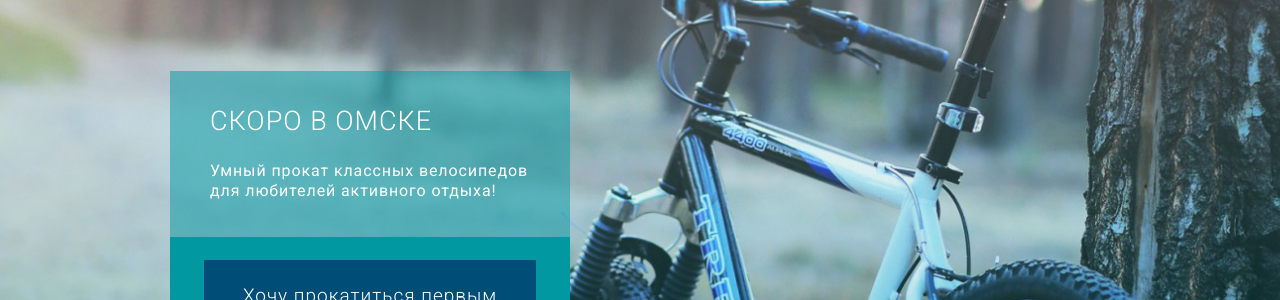
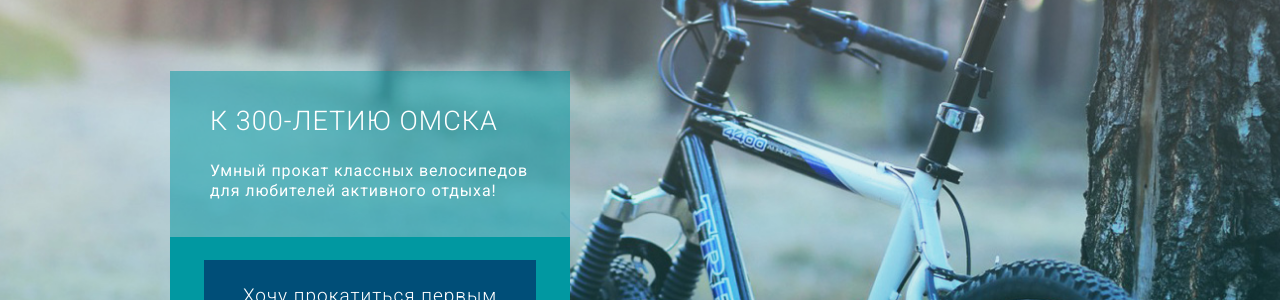
Before and after one commit to blan4/SmartBikesLanding, a Jekyll site: the page built from index.html, in a window 1280 px wide and 900 px high. Shown: the part 149-449 px from the top of the window. Built offline with Jekyll 4.4.1, drawn with Linux system fonts in a browser that asks for light colours; nearby versions of some CDN libraries.

Commit message:
Update subscription.html

```diff
--- a/_includes/subscription.html
+++ b/_includes/subscription.html
@@ -5,7 +5,7 @@
         <div class="subscription">
           <div class="description">
             <div class="text">
-              <h1 class="big white">Скоро в омске</h1>
+              <h1 class="big white">К 300-летию Омска</h1>
               <p class="white">Умный прокат классных велосипедов для любителей активного отдыха!</p>
             </div>
             <div class="subscription-form">
```
